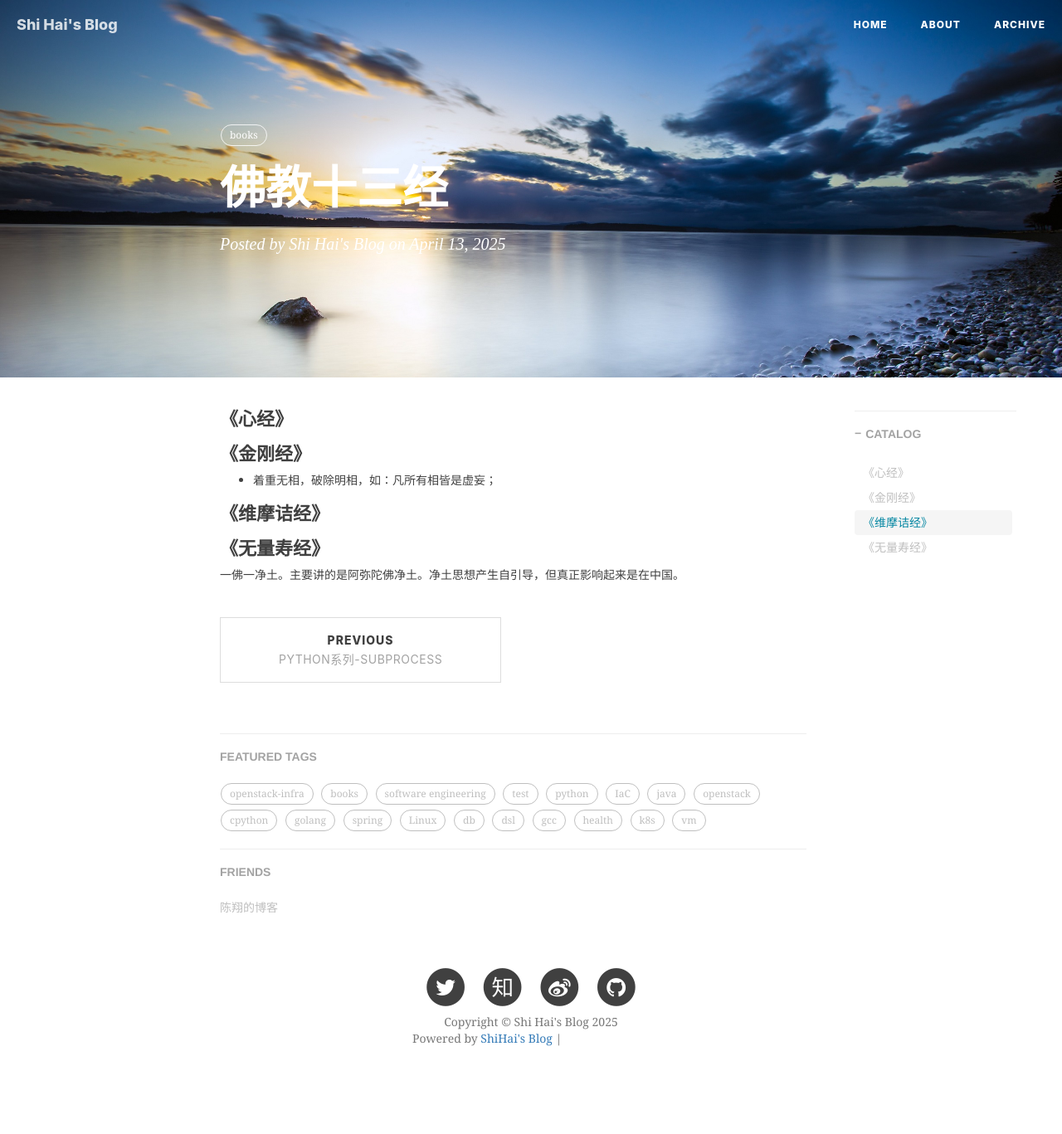
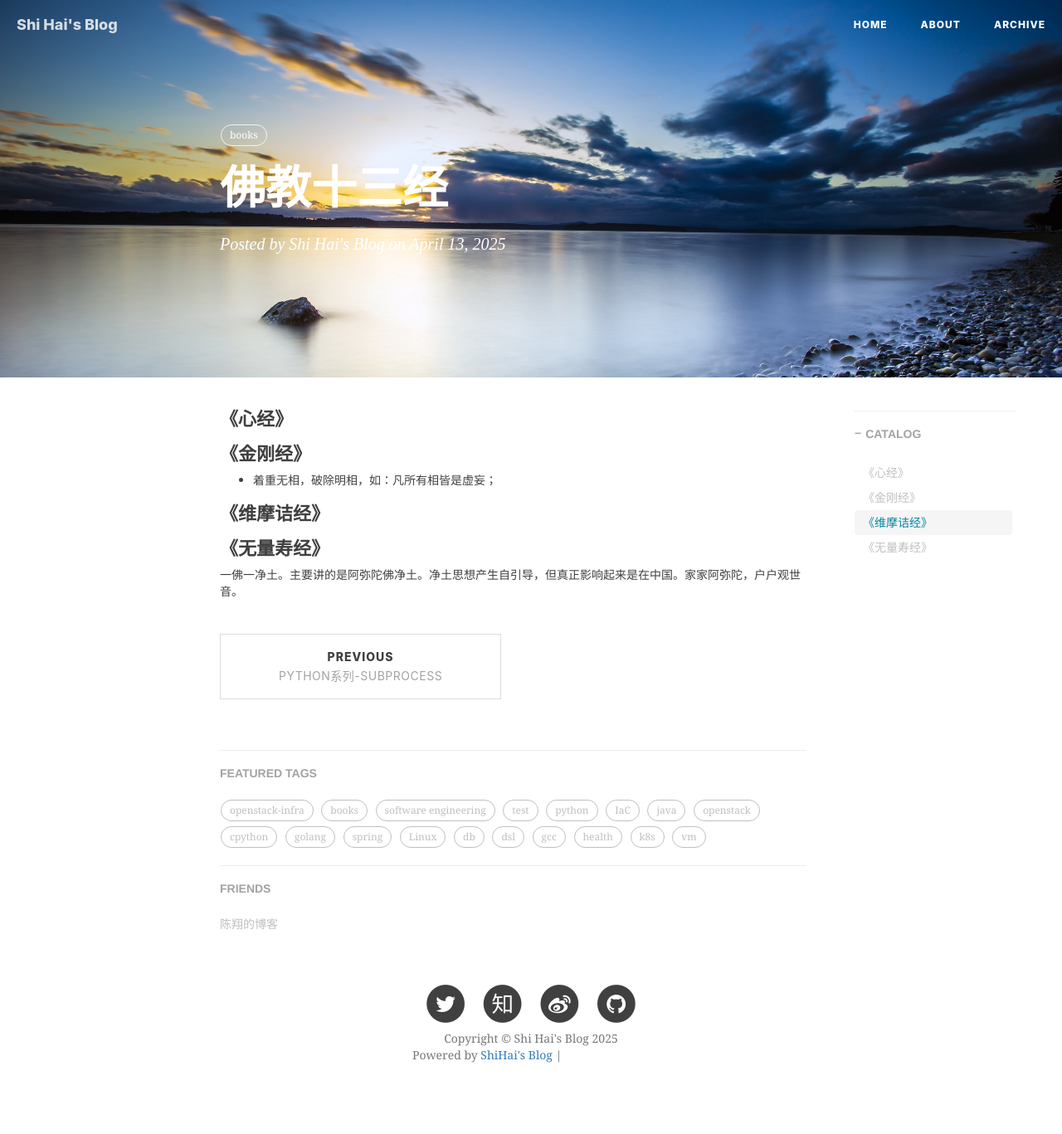
Before and after one commit to shihai1991/shihai1991.github.io, a Jekyll site: the page built from _posts/2025-04-13-佛教十三经.md, in a window 1280 px wide. Shown: the whole page at 83% size. Built offline with Jekyll 4.4.1, drawn with Linux system fonts in a browser that asks for light colours; nearby versions of some CDN libraries; comment, search, counter and statistics services are not loaded; grey boxes are pictures that could not be loaded.

Commit message:
更新 2025-04-13-佛教十三经.md

```diff
--- a/_posts/2025-04-13-佛教十三经.md
+++ b/_posts/2025-04-13-佛教十三经.md
@@ -16,4 +16,4 @@ time: '2025.04.13 21:23:00'
 # 《维摩诘经》
 
 # 《无量寿经》
-一佛一净土。主要讲的是阿弥陀佛净土。净土思想产生自引导，但真正影响起来是在中国。
+一佛一净土。主要讲的是阿弥陀佛净土。净土思想产生自引导，但真正影响起来是在中国。家家阿弥陀，户户观世音。
```
